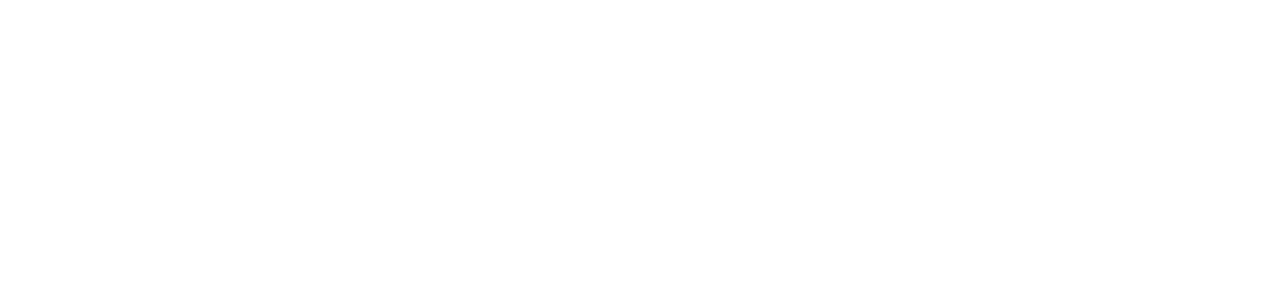
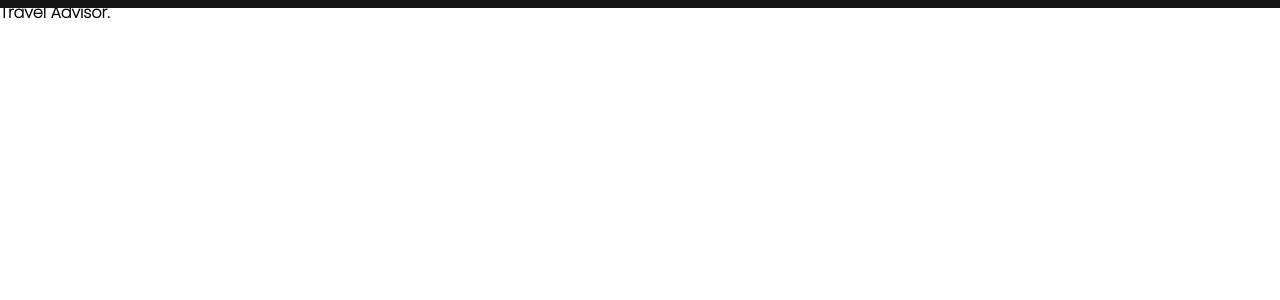
Before and after one commit to gKotseva/Travel-Advisor, a React (Vite) app: page / in a window 1280 px wide. Shown: the top 300 px of the page. Built offline with nearby package versions, Linux system fonts and the light colour scheme.

Commit message:
Added home transition on load

```diff
--- a/index.html
+++ b/index.html
@@ -1,11 +1,18 @@
-<!doctype html>
+<!DOCTYPE html>
 <html lang="en">
   <head>
     <meta charset="UTF-8" />
-    <link rel="icon" type="image/svg+xml" href="/vite.svg" />
+    <link rel="icon" type="image/svg+xml" href="/suitcase.png" />
+    <link rel="preconnect" href="https://fonts.googleapis.com" />
+    <link rel="preconnect" href="https://fonts.gstatic.com" crossorigin />
+    <link
+      href="https://fonts.googleapis.com/css2?family=Poppins:wght@200&display=swap"
+      rel="stylesheet"
+    />
     <meta name="viewport" content="width=device-width, initial-scale=1.0" />
     <title>Travel Advisor</title>
   </head>
+
   <body>
     <div id="root"></div>
     <script type="module" src="/src/main.jsx"></script>
--- a/src/App.jsx
+++ b/src/App.jsx
@@ -1,8 +1,10 @@
+import Intro from "./components/intro/Intro.jsx"
 
 function App() {
 
   return (
     <>
+    <Intro />
     </>
   )
 }
--- /dev/null
+++ b/src/components/intro/Intro.jsx
@@ -0,0 +1,21 @@
+import "./intro.modules.css";
+import { useRef } from "react";
+
+export default function Intro() {
+  const introRef = useRef(null);
+
+  return (
+    <>
+      <div className="intro">
+        <h1 className="logo-header">
+          <span className="logo">Travel </span>
+          <span className="logo">Advisor.</span>
+        </h1>
+      </div>
+
+      <header>
+        <h4>Travel Advisor.</h4>
+      </header>
+    </>
+  );
+}
--- /dev/null
+++ b/src/components/intro/intro.modules.css
@@ -0,0 +1,48 @@
+* {
+    margin: 0;
+    padding: 0;
+    box-sizing: border-box;
+    font-family: 'Poppins', sans-serif;
+}
+
+.intro {
+    position: fixed;
+    z-index: 1;
+    left: 0;
+    top: 0;
+    width: 100%;
+    height: 100vh;
+    background-color: #161616;
+    animation: goTop 4s;
+    animation-fill-mode: forwards;
+    animation-delay: 2s;
+}
+
+@keyframes goTop {
+    from {
+        top: 0;
+    }
+    to {
+        top: -100%;
+    }
+}
+
+.logo-header {
+    position: absolute;
+    top: 40%;
+    left: 50%;
+    transform: translate(-50%, -50%);
+    color: #ffffff;
+    animation: fade-in 3s;
+    animation-fill-mode: forwards;
+}
+
+
+@keyframes fade-in {
+    from {
+        opacity: 0;
+    }
+    to {
+        opacity: 100;
+    }
+}
```
Also changed, not shown: public/suitcase.png (added).
